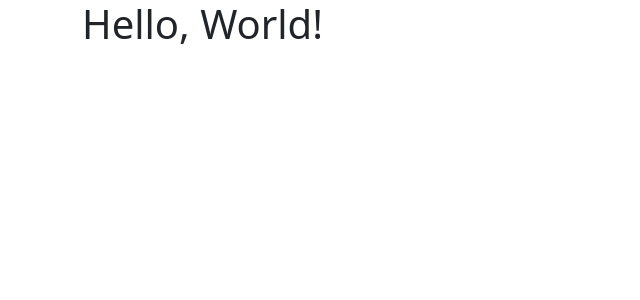
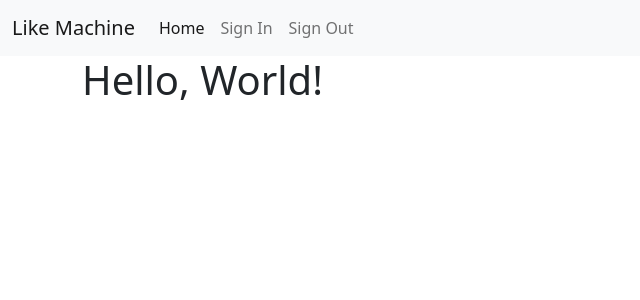
Before and after one commit to raviindorey/LikeMachine, a Django app: page / in a window 1280 px wide. Shown: the top 300 px of the page, without its empty margins (0-640 px from the left). Run offline with Django 3.2, Linux system fonts and the light colour scheme.

Commit message:
Add base nav-bar

```diff
--- a/templates/_base.html
+++ b/templates/_base.html
@@ -15,6 +15,27 @@
     <title>{% block title %}Like Machine{% endblock title %}</title>
   </head>
   <body>
+    <nav class="navbar navbar-expand-lg navbar-light bg-light">
+      <div class="container-fluid">
+        <a class="navbar-brand" href="#">Like Machine</a>
+        <button class="navbar-toggler" type="button" data-bs-toggle="collapse" data-bs-target="#navbarNavDropdown" aria-controls="navbarNavDropdown" aria-expanded="false" aria-label="Toggle navigation">
+          <span class="navbar-toggler-icon"></span>
+        </button>
+        <div class="collapse navbar-collapse" id="navbarNavDropdown">
+          <ul class="navbar-nav">
+            <li class="nav-item">
+              <a class="nav-link active" aria-current="page" href="#">Home</a>
+            </li>
+            <li class="nav-item">
+              <a class="nav-link" href="#">Sign In</a>
+            </li>
+            <li class="nav-item">
+              <a class="nav-link" href="#">Sign Out</a>
+            </li>
+          </ul>
+        </div>
+      </div>
+    </nav>
     <div class="container">
     {% block content %}
     {% endblock content %}
```
